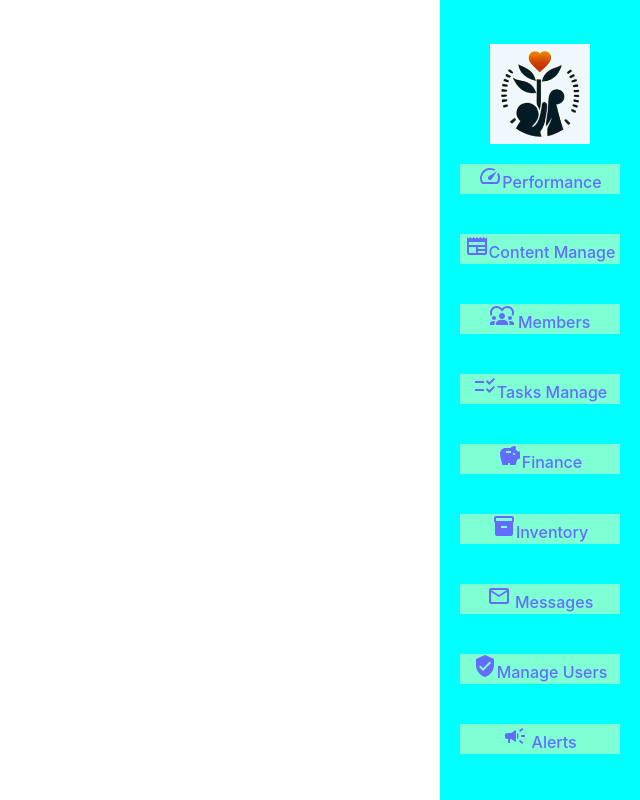
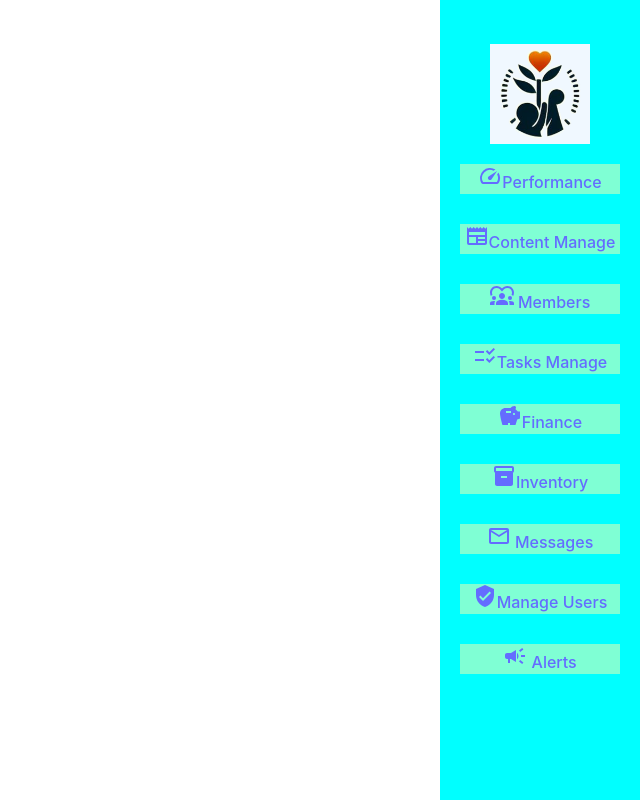
Before and after one commit to dilaneeshvaran/force-du-coeur-projet-annuel, a React (Vite) app in the folder backoffice/: page / in a window 1280 px wide. Shown: the whole page, without its empty margins (640-1280 px from the left). Built offline with nearby package versions, Linux system fonts and the light colour scheme.

Commit message:
README TODO BACKOFFICE
Signed-off-by: EESHVARAN Dilan <ieeshvarand@gmail.com>

```diff
--- a/backoffice/src/styles/menu.css
+++ b/backoffice/src/styles/menu.css
@@ -21,6 +21,6 @@
 }
 
 .navbar-item {
-    margin-bottom: 40px;
+    margin-bottom: 30px;
     background-color: aquamarine;
 }
```
Also changed, not shown: 1 other file (tests, documents, lock files or other folders).
